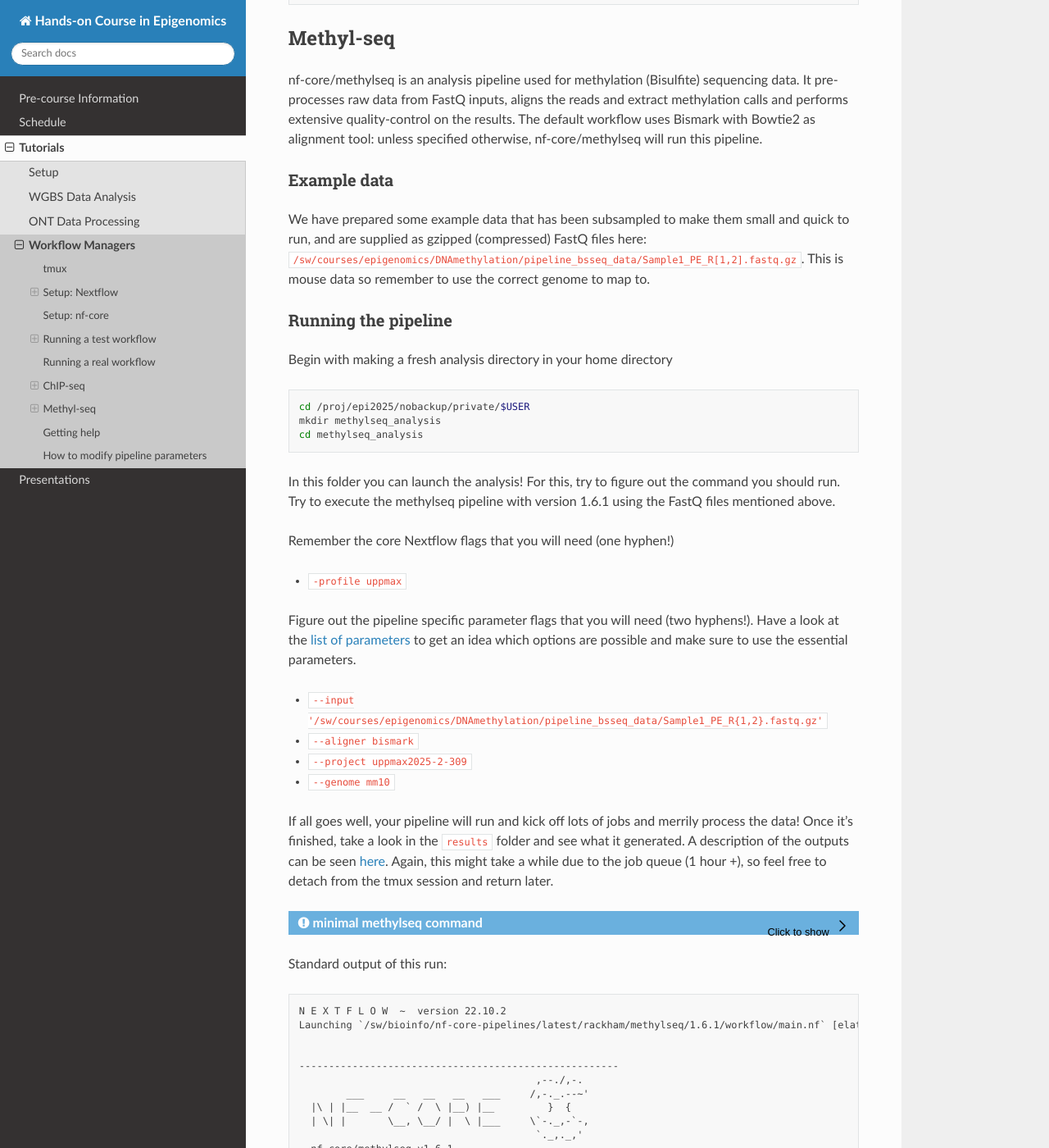
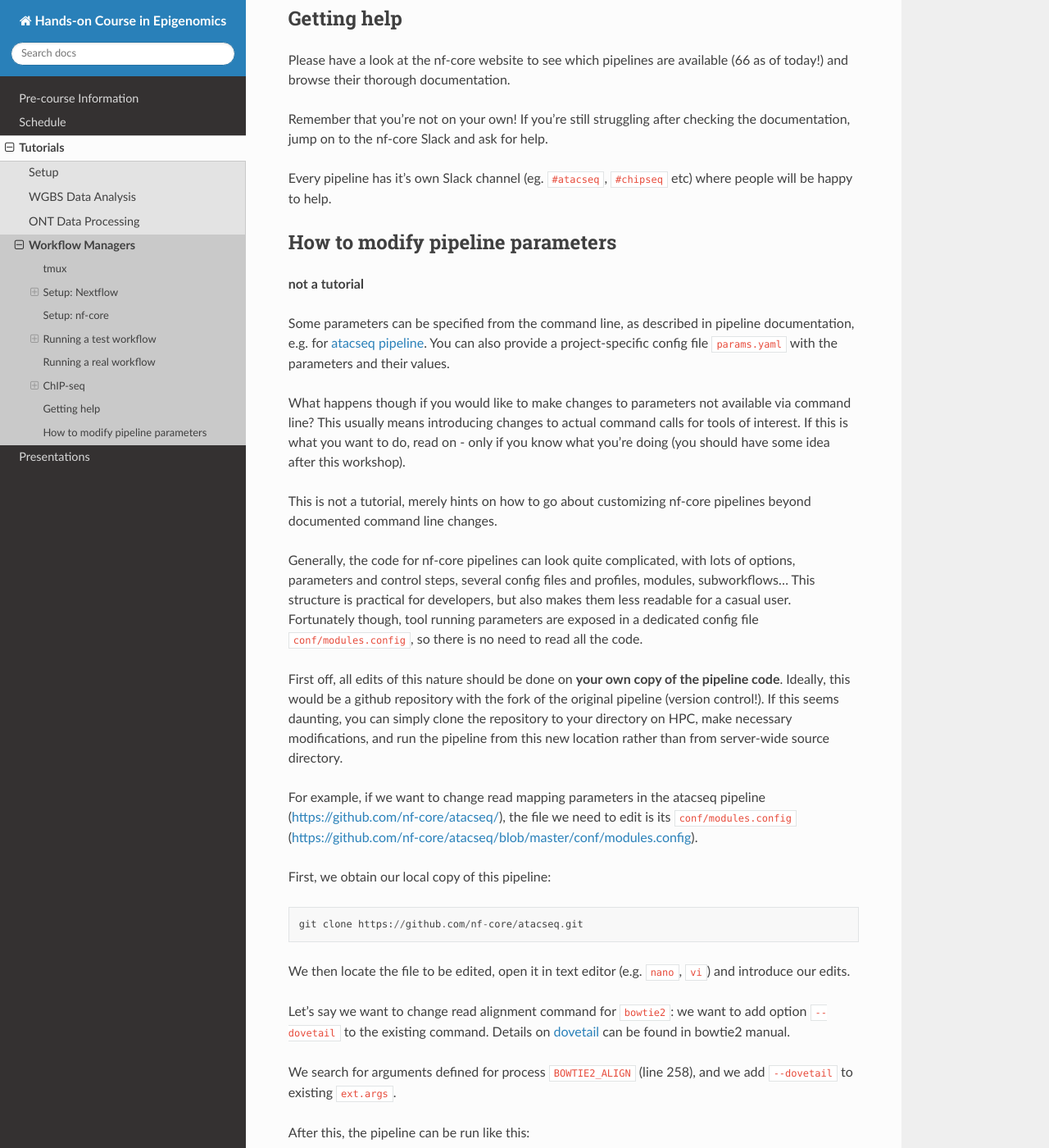
Before and after one commit to NBISweden/ngi-nbis-epigenomics-hands-on, a Sphinx documentation site: the page built from docs/content/tutorials/nextflow/nextflow.rst, in a window 1280 px wide and 1400 px high, scrolled down 9818 px. Shown: the whole window at 82% size. Built offline with Sphinx 7.4.7 and the Read the Docs theme 3.1.0, drawn with Linux system fonts in a browser that asks for light colours; some of the changed text lies outside the part shown.

Commit message:
Update nextflow.rst

```diff
--- a/docs/content/tutorials/nextflow/nextflow.rst
+++ b/docs/content/tutorials/nextflow/nextflow.rst
@@ -402,105 +404,6 @@ Standard output of this run::
 
 
 
-Methyl-seq
------------
-
-nf-core/methylseq is an analysis pipeline used for methylation (Bisulfite) sequencing data. It pre-processes raw data from FastQ inputs, aligns the reads and extract methylation calls and performs extensive quality-control on the results. The default workflow uses Bismark with Bowtie2 as alignment tool: unless specified otherwise, nf-core/methylseq will run this pipeline.
-
-Example data
-##############
-
-We have prepared some example data that has been subsampled to make them small and quick to run, and are supplied as gzipped (compressed) FastQ files here: ``/sw/courses/epigenomics/DNAmethylation/pipeline_bsseq_data/Sample1_PE_R[1,2].fastq.gz``. This is mouse data so remember to use the correct genome to map to.
-
-Running the pipeline
-#####################
-
-Begin with making a fresh analysis directory in your home directory
-
-.. code-block:: bash
-
-    cd /proj/epi2025/nobackup/private/$USER
-    mkdir methylseq_analysis
-    cd methylseq_analysis
-
-In this folder you can launch the analysis! For this, try to figure out the command you should run. Try to execute the methylseq pipeline with version 1.6.1 using the FastQ files mentioned above.
-
-Remember the core Nextflow flags that you will need (one hyphen!)
-
-* ``-profile uppmax``
-
-Figure out the pipeline specific parameter flags that you will need (two hyphens!). Have a look at the `list of parameters <https://nf-co.re/methylseq/1.6.1/parameters>`_ to get an idea which options are possible and make sure to use the essential parameters.
-
-* ``--input '/sw/courses/epigenomics/DNAmethylation/pipeline_bsseq_data/Sample1_PE_R{1,2}.fastq.gz'``
-* ``--aligner bismark``
-* ``--project uppmax2025-2-309``
-* ``--genome mm10``
-
-If all goes well, your pipeline will run and kick off lots of jobs and merrily process the data! Once it’s finished, take a look in the ``results`` folder and see what it generated. A description of the outputs can be seen `here <https://nf-co.re/methylseq/1.6.1/docs/output>`_.  Again, this might take a while due to the job queue (1 hour +), so feel free to detach from the tmux session and return later.
-
-.. admonition:: minimal methylseq command
-   :class: dropdown, note
-
-   ``nextflow run $NF_CORE_PIPELINES/methylseq/1.6.1/workflow -profile uppmax --input '/sw/courses/epigenomics/DNAmethylation/pipeline_bsseq_data/Sample1_PE_R{1,2}.fastq.gz' --aligner bismark --project naiss2024-22-842 --genome mm10``
-
-
-Standard output of this run::
-
-
-    N E X T F L O W  ~  version 22.10.2
-    Launching `/sw/bioinfo/nf-core-pipelines/latest/rackham/methylseq/1.6.1/workflow/main.nf` [elated_shannon] DSL1 - revision: 18179884b6
-
-
-    ------------------------------------------------------
-                                            ,--./,-.
-            ___     __   __   __   ___     /,-._.--~'
-      |\ | |__  __ /  ` /  \ |__) |__         }  {
-      | \| |       \__, \__/ |  \ |___     \`-._,-`-,
-                                            `._,._,'
-      nf-core/methylseq v1.6.1
-    ------------------------------------------------------
-
-    Core Nextflow options
-      runName                   : elated_shannon
-      containerEngine           : singularity
-      container                 : nfcore/methylseq:1.6.1
-      launchDir                 : /crex/proj/epi2023/nobackup/private/agata/methylseq
-      workDir                   : /crex/proj/epi2023/nobackup/private/agata/methylseq/work
-      projectDir                : /sw/bioinfo/nf-core-pipelines/latest/rackham/methylseq/1.6.1/workflow
-      userName                  : agata
-      profile                   : uppmax
-      configFiles               : /sw/bioinfo/nf-core-pipelines/latest/rackham/methylseq/1.6.1/workflow/nextflow.config
-
-    Input/output options
-      input                     : /sw/courses/epigenomics/DNAmethylation/pipeline_bsseq_data/Sample1_PE_R{1,2}.fastq.gz
-
-    Reference genome options
-      genome                    : mm10
-      fasta                     : /sw/data/igenomes//Mus_musculus/UCSC/mm10/Sequence/WholeGenomeFasta/genome.fa
-      bismark_index             : /sw/data/igenomes//Mus_musculus/UCSC/mm10/Sequence/BismarkIndex/
-      save_reference            : true
-      igenomes_base             : /sw/data/igenomes/
-
-    Generic options
-      max_multiqc_email_size    : 25 MB
-
-    Max job request options
-      max_memory                : 500 GB
-      max_time                  : 10d
-
-    Institutional config options
-      custom_config_base        : /sw/bioinfo/nf-core-pipelines/latest/rackham/methylseq/1.6.1/workflow/../configs/
-      config_profile_description: UPPMAX (Bianca) cluster profile provided by nf-core/configs.
-      config_profile_contact    : Phil Ewels (@ewels)
-      config_profile_url        : https://www.uppmax.uu.se/
-
-    ------------------------------------------------------
-     Only displaying parameters that differ from defaults.
-    ------------------------------------------------------
-    WARN: Access to undefined parameter `bwa_meth_index` -- Initialise it to a default value eg. `params.bwa_meth_index = some_value`
-    WARN: Access to undefined parameter `fasta_index` -- Initialise it to a default value eg. `params.fasta_index = some_value`
-
-
 
 Getting help
 -------------
```
Also changed, not shown: other parts of docs/content/tutorials/nextflow/nextflow.rst (+3 -1 lines).
